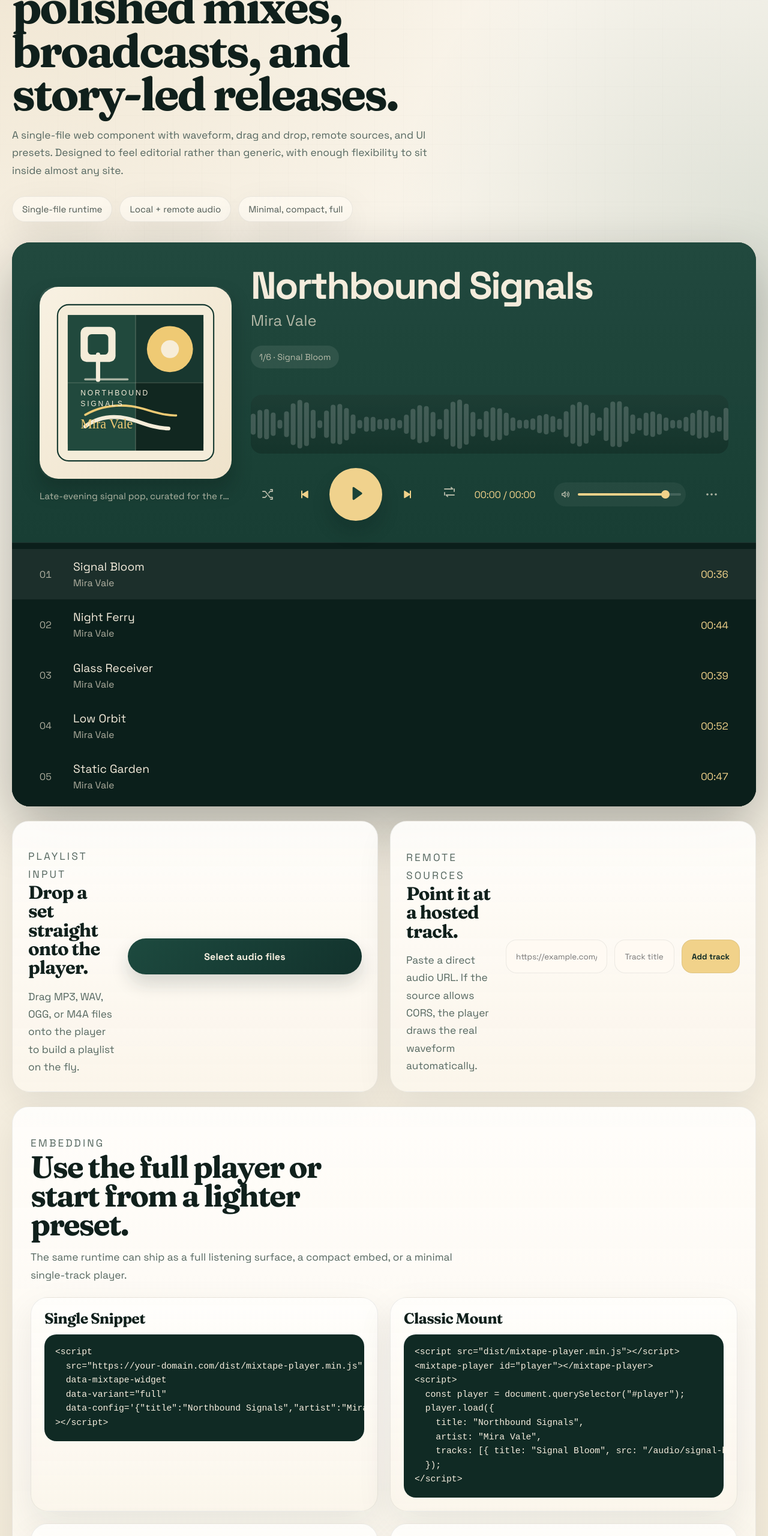
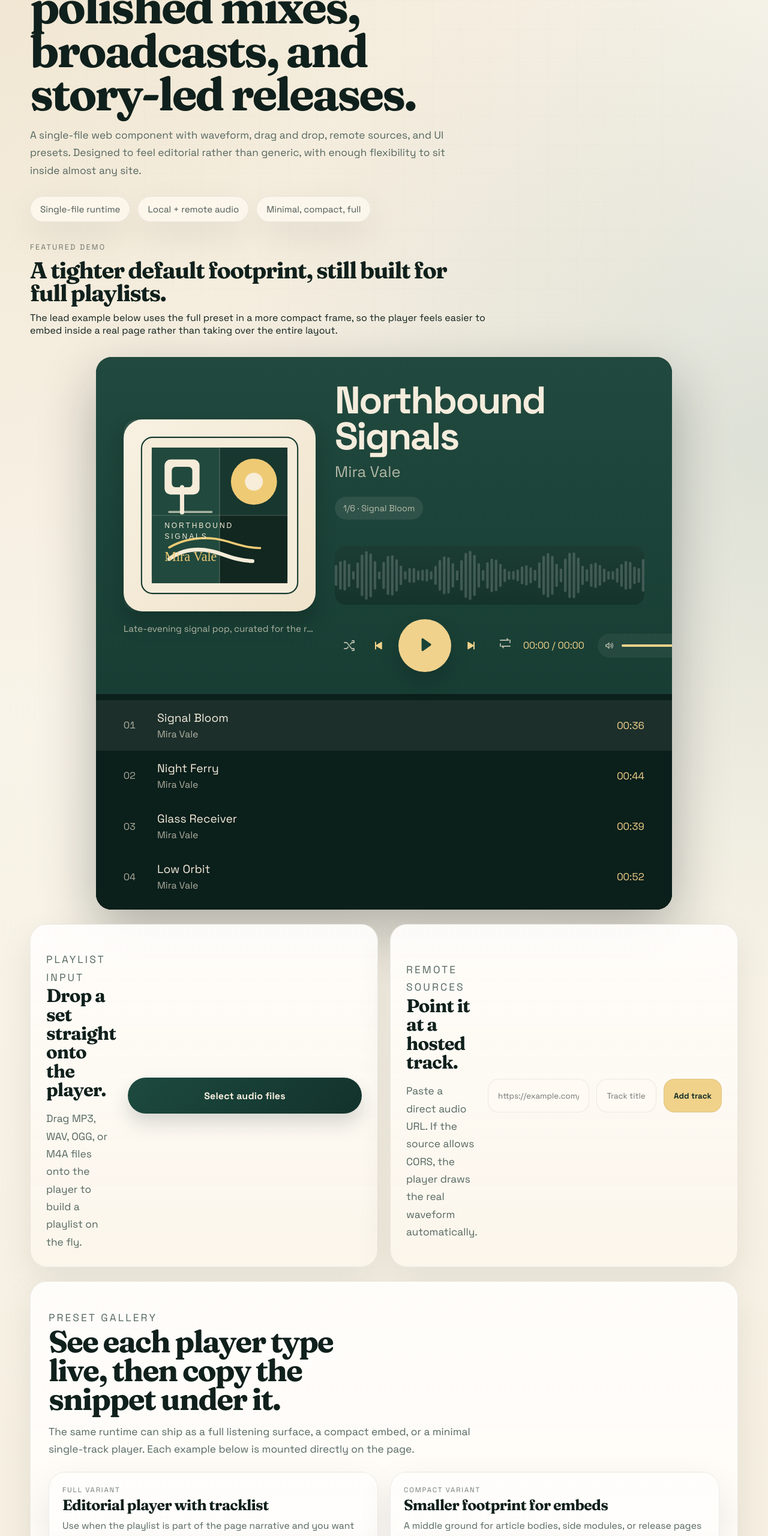
Before and after one commit to esposito-cloud/mixtape-player, a website: page index.html in a window 1280 px wide. Shown: the part 240-2800 px from the top of the page at 60% size. Drawn offline with Linux system fonts and the light colour scheme; no server answers.

Commit message:
Refine demo layout and add live preset gallery

```diff
--- a/index.html
+++ b/index.html
@@ -28,7 +28,16 @@
         </div>
       </section>
 
-      <mixtape-player id="demo-player"></mixtape-player>
+      <section class="hero-demo">
+        <div class="hero-demo-copy">
+          <p class="card-kicker">Featured Demo</p>
+          <h2>A tighter default footprint, still built for full playlists.</h2>
+          <p>
+            The lead example below uses the full preset in a more compact frame, so the player feels easier to embed inside a real page rather than taking over the entire layout.
+          </p>
+        </div>
+        <mixtape-player id="demo-player" class="player-frame player-frame-feature"></mixtape-player>
+      </section>
 
       <div class="feature-grid">
         <section class="tool-card">
@@ -59,50 +68,40 @@
 
       <section class="snippet-section" id="snippets">
         <div class="section-head">
-          <p class="card-kicker">Embedding</p>
-          <h2>Use the full player or start from a lighter preset.</h2>
+          <p class="card-kicker">Preset Gallery</p>
+          <h2>See each player type live, then copy the snippet under it.</h2>
           <p>
-            The same runtime can ship as a full listening surface, a compact embed, or a minimal single-track player.
+            The same runtime can ship as a full listening surface, a compact embed, or a minimal single-track player. Each example below is mounted directly on the page.
           </p>
         </div>
 
         <div class="usage-grid">
           <section class="usage-card">
-            <h3>Single Snippet</h3>
+            <div class="usage-head">
+              <div>
+                <p class="usage-kicker">Full Variant</p>
+                <h3>Editorial player with tracklist</h3>
+              </div>
+              <p class="usage-copy">Use when the playlist is part of the page narrative and you want the complete listening surface.</p>
+            </div>
+            <mixtape-player id="full-player" class="player-frame player-frame-variant player-frame-full"></mixtape-player>
             <pre><code>&lt;script
   src="https://your-domain.com/dist/mixtape-player.min.js"
   data-mixtape-widget
   data-variant="full"
-  data-config='{"title":"Northbound Signals","artist":"Mira Vale","tracks":[{"title":"Signal Bloom","src":"/audio/signal-bloom.mp3"},{"title":"Night Ferry","src":"https://example.com/audio/night-ferry.ogg"}]}'
+  data-config='{"title":"Northbound Signals","artist":"Mira Vale","cover":"https://your-domain.com/assets/northbound-signals-cover.svg","tracks":[{"title":"Signal Bloom","src":"/audio/signal-bloom.mp3"},{"title":"Night Ferry","src":"https://example.com/audio/night-ferry.ogg"}]}'
 &gt;&lt;/script&gt;</code></pre>
           </section>
 
           <section class="usage-card">
-            <h3>Classic Mount</h3>
-            <pre><code>&lt;script src="dist/mixtape-player.min.js"&gt;&lt;/script&gt;
-&lt;mixtape-player id="player"&gt;&lt;/mixtape-player&gt;
-&lt;script&gt;
-  const player = document.querySelector("#player");
-  player.load({
-    title: "Northbound Signals",
-    artist: "Mira Vale",
-    tracks: [{ title: "Signal Bloom", src: "/audio/signal-bloom.mp3" }]
-  });
-&lt;/script&gt;</code></pre>
-          </section>
-
-          <section class="usage-card">
-            <h3>Minimal Variant</h3>
-            <pre><code>&lt;script
-  src="https://your-domain.com/dist/mixtape-player.min.js"
-  data-mixtape-widget
-  data-variant="minimal"
-  data-config='{"title":"Signal Bloom","artist":"Mira Vale","tracks":[{"title":"Signal Bloom","src":"/audio/signal-bloom.mp3"}]}'
-&gt;&lt;/script&gt;</code></pre>
-          </section>
-
-          <section class="usage-card">
-            <h3>Compact Variant</h3>
+            <div class="usage-head">
+              <div>
+                <p class="usage-kicker">Compact Variant</p>
+                <h3>Smaller footprint for embeds</h3>
+              </div>
+              <p class="usage-copy">A middle ground for article bodies, side modules, or release pages that need less interface chrome.</p>
+            </div>
+            <mixtape-player id="compact-player" class="player-frame player-frame-variant player-frame-compact"></mixtape-player>
             <pre><code>&lt;script
   src="https://your-domain.com/dist/mixtape-player.min.js"
   data-mixtape-widget
@@ -111,6 +110,44 @@
   data-config='{"title":"Night Ferry","artist":"Mira Vale","tracks":[{"title":"Night Ferry","src":"/audio/night-ferry.mp3"}]}'
 &gt;&lt;/script&gt;</code></pre>
           </section>
+
+          <section class="usage-card">
+            <div class="usage-head">
+              <div>
+                <p class="usage-kicker">Minimal Variant</p>
+                <h3>Single-track and lightweight</h3>
+              </div>
+              <p class="usage-copy">Strip it back for product pages, headers, or focused single-release embeds.</p>
+            </div>
+            <mixtape-player id="minimal-player" class="player-frame player-frame-variant player-frame-minimal"></mixtape-player>
+            <pre><code>&lt;script
+  src="https://your-domain.com/dist/mixtape-player.min.js"
+  data-mixtape-widget
+  data-variant="minimal"
+  data-config='{"title":"Terminal Glow","artist":"Mira Vale","tracks":[{"title":"Terminal Glow","src":"/audio/terminal-glow.mp3"}]}'
+&gt;&lt;/script&gt;</code></pre>
+          </section>
+
+          <section class="usage-card usage-card-classic">
+            <div class="usage-head">
+              <div>
+                <p class="usage-kicker">Classic Mount</p>
+                <h3>Programmatic setup with JavaScript</h3>
+              </div>
+              <p class="usage-copy">Use the custom element directly when you want to load config in your own scripts instead of inline JSON.</p>
+            </div>
+            <pre><code>&lt;script src="dist/mixtape-player.min.js"&gt;&lt;/script&gt;
+&lt;mixtape-player id="player"&gt;&lt;/mixtape-player&gt;
+&lt;script&gt;
+  const player = document.querySelector("#player");
+  player.load({
+    variant: "full",
+    title: "Northbound Signals",
+    artist: "Mira Vale",
+    tracks: [{ title: "Signal Bloom", src: "/audio/signal-bloom.mp3" }]
+  });
+&lt;/script&gt;</code></pre>
+          </section>
         </div>
       </section>
     </main>
@@ -118,6 +155,30 @@
     <script src="./mixtape-player.js"></script>
     <script>
       const player = document.querySelector("#demo-player");
+      const fullPlayer = document.querySelector("#full-player");
+      const compactPlayer = document.querySelector("#compact-player");
+      const minimalPlayer = document.querySelector("#minimal-player");
+
+      const playlist = [
+        { title: "Signal Bloom", artist: "Mira Vale", src: "./assets/demo-tone-1.wav", duration: "00:36" },
+        { title: "Night Ferry", artist: "Mira Vale", src: "./assets/demo-tone-2.wav", duration: "00:44" },
+        { title: "Glass Receiver", artist: "Mira Vale", src: "./assets/demo-tone-3.wav", duration: "00:39" },
+        { title: "Low Orbit", artist: "Mira Vale", src: "./assets/demo-tone-4.wav", duration: "00:52" },
+        { title: "Static Garden", artist: "Mira Vale", src: "./assets/demo-tone-5.wav", duration: "00:47" },
+        { title: "Terminal Glow", artist: "Mira Vale", src: "./assets/demo-tone-6.wav", duration: "00:41" }
+      ];
+
+      const sharedTheme = {
+        "--mixtape-bg": "#102a24",
+        "--mixtape-panel-bg": "#1a4338",
+        "--mixtape-list-bg": "#0b1f1b",
+        "--mixtape-text": "#f4ecdc",
+        "--mixtape-muted": "rgba(235, 227, 208, 0.72)",
+        "--mixtape-accent": "#f1d28a",
+        "--mixtape-accent-strong": "#ffd875",
+        "--mixtape-shadow": "0 36px 92px rgba(5, 18, 15, 0.3)",
+        "--mixtape-font": "\"Space Grotesk\", \"Avenir Next\", sans-serif"
+      };
 
       player.load({
         title: "Northbound Signals",
@@ -127,25 +188,43 @@
         shuffle: false,
         repeatMode: "off",
         volume: 0.88,
-        tracks: [
-          { title: "Signal Bloom", artist: "Mira Vale", src: "./assets/demo-tone-1.wav", duration: "00:36" },
-          { title: "Night Ferry", artist: "Mira Vale", src: "./assets/demo-tone-2.wav", duration: "00:44" },
-          { title: "Glass Receiver", artist: "Mira Vale", src: "./assets/demo-tone-3.wav", duration: "00:39" },
-          { title: "Low Orbit", artist: "Mira Vale", src: "./assets/demo-tone-4.wav", duration: "00:52" },
-          { title: "Static Garden", artist: "Mira Vale", src: "./assets/demo-tone-5.wav", duration: "00:47" },
-          { title: "Terminal Glow", artist: "Mira Vale", src: "./assets/demo-tone-6.wav", duration: "00:41" }
-        ],
-        theme: {
-          "--mixtape-bg": "#102a24",
-          "--mixtape-panel-bg": "#1a4338",
-          "--mixtape-list-bg": "#0b1f1b",
-          "--mixtape-text": "#f4ecdc",
-          "--mixtape-muted": "rgba(235, 227, 208, 0.72)",
-          "--mixtape-accent": "#f1d28a",
-          "--mixtape-accent-strong": "#ffd875",
-          "--mixtape-shadow": "0 36px 92px rgba(5, 18, 15, 0.3)",
-          "--mixtape-font": "\"Space Grotesk\", \"Avenir Next\", sans-serif"
-        }
+        tracks: playlist,
+        theme: sharedTheme
+      });
+
+      fullPlayer.load({
+        variant: "full",
+        title: "Northbound Signals",
+        artist: "Mira Vale",
+        cover: "./assets/northbound-signals-cover.svg",
+        coverCaption: "Full preset",
+        volume: 0.82,
+        tracks: playlist,
+        theme: sharedTheme
+      });
+
+      compactPlayer.load({
+        variant: "compact",
+        title: "Night Ferry",
+        artist: "Mira Vale",
+        cover: "./assets/northbound-signals-cover.svg",
+        coverCaption: "Compact preset",
+        volume: 0.82,
+        initialTrack: 1,
+        tracks: playlist.slice(0, 3),
+        theme: sharedTheme
+      });
+
+      minimalPlayer.load({
+        variant: "minimal",
+        title: "Terminal Glow",
+        artist: "Mira Vale",
+        cover: "./assets/northbound-signals-cover.svg",
+        coverCaption: "Minimal preset",
+        volume: 0.82,
+        initialTrack: 0,
+        tracks: [playlist[5]],
+        theme: sharedTheme
       });
 
       document.querySelector("#local-files").addEventListener("change", (event) => {
--- a/styles.css
+++ b/styles.css
@@ -43,7 +43,7 @@ body::before {
 
 .page {
   position: relative;
-  width: min(1260px, calc(100vw - 40px));
+  width: min(1180px, calc(100vw - 40px));
   margin: 0 auto;
   padding: 44px 0 84px;
 }
@@ -102,6 +102,58 @@ body::before {
 mixtape-player {
   display: block;
   margin-top: 14px;
+}
+
+.hero-demo {
+  display: grid;
+  gap: 18px;
+  margin-top: 10px;
+}
+
+.hero-demo-copy {
+  max-width: 760px;
+}
+
+.hero-demo-copy h2 {
+  margin: 0;
+  font-family: "Fraunces", Georgia, serif;
+  font-size: clamp(2rem, 3vw, 3rem);
+  line-height: 0.98;
+  letter-spacing: -0.04em;
+}
+
+.hero-demo-copy p:last-child {
+  margin-top: 12px;
+}
+
+.player-frame {
+  display: block;
+}
+
+.player-frame-feature {
+  max-width: 960px;
+  margin: 0 auto;
+  --mixtape-radius: 26px;
+  --mixtape-cover-radius: 22px;
+  --mixtape-tracklist-max-height: 360px;
+}
+
+.player-frame-variant {
+  --mixtape-radius: 24px;
+  --mixtape-cover-radius: 20px;
+  --mixtape-tracklist-max-height: 240px;
+}
+
+.player-frame-full {
+  max-width: 760px;
+}
+
+.player-frame-compact {
+  max-width: 620px;
+}
+
+.player-frame-minimal {
+  max-width: 560px;
 }
 
 .feature-grid,
@@ -222,9 +274,38 @@ mixtape-player {
   padding: 22px;
 }
 
+.usage-head {
+  display: grid;
+  gap: 10px;
+  margin-bottom: 16px;
+}
+
+.usage-kicker {
+  margin: 0 0 6px;
+  text-transform: uppercase;
+  letter-spacing: 0.16em;
+  font-size: 0.72rem;
+  color: rgba(16, 32, 28, 0.58);
+}
+
 .usage-card h3 {
   font-size: 1.55rem;
-  margin-bottom: 14px;
+  margin: 0;
+}
+
+.usage-copy {
+  margin: 0;
+  font-size: 0.98rem;
+  line-height: 1.65;
+  color: var(--page-muted);
+}
+
+.usage-card mixtape-player {
+  margin: 0 0 18px;
+}
+
+.usage-card-classic {
+  align-content: start;
 }
 
 pre {
@@ -256,7 +337,7 @@ pre {
 
 @media (max-width: 840px) {
   .page {
-    width: min(100vw - 24px, 1260px);
+    width: min(100vw - 24px, 1180px);
     padding-top: 24px;
   }
 
@@ -270,4 +351,11 @@ pre {
   .section-head h2 {
     max-width: none;
   }
+
+  .player-frame-feature,
+  .player-frame-full,
+  .player-frame-compact,
+  .player-frame-minimal {
+    max-width: none;
+  }
 }
```
